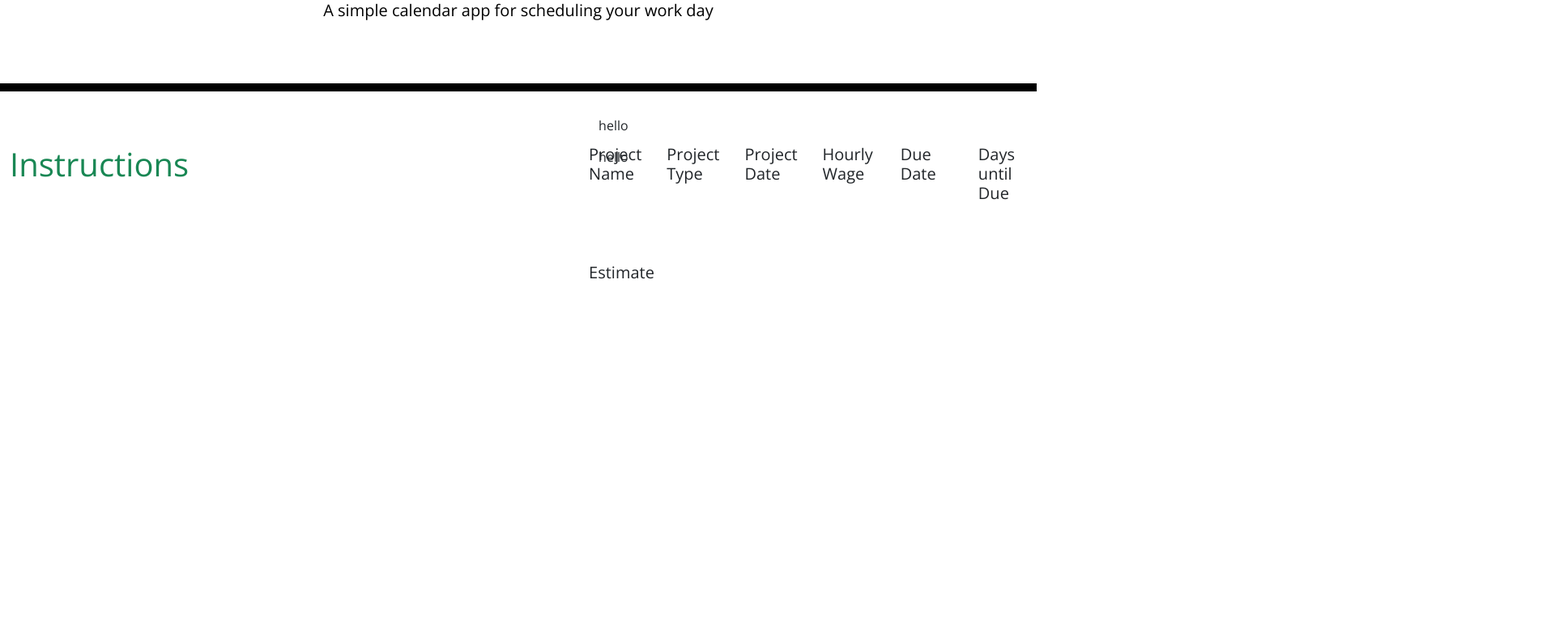
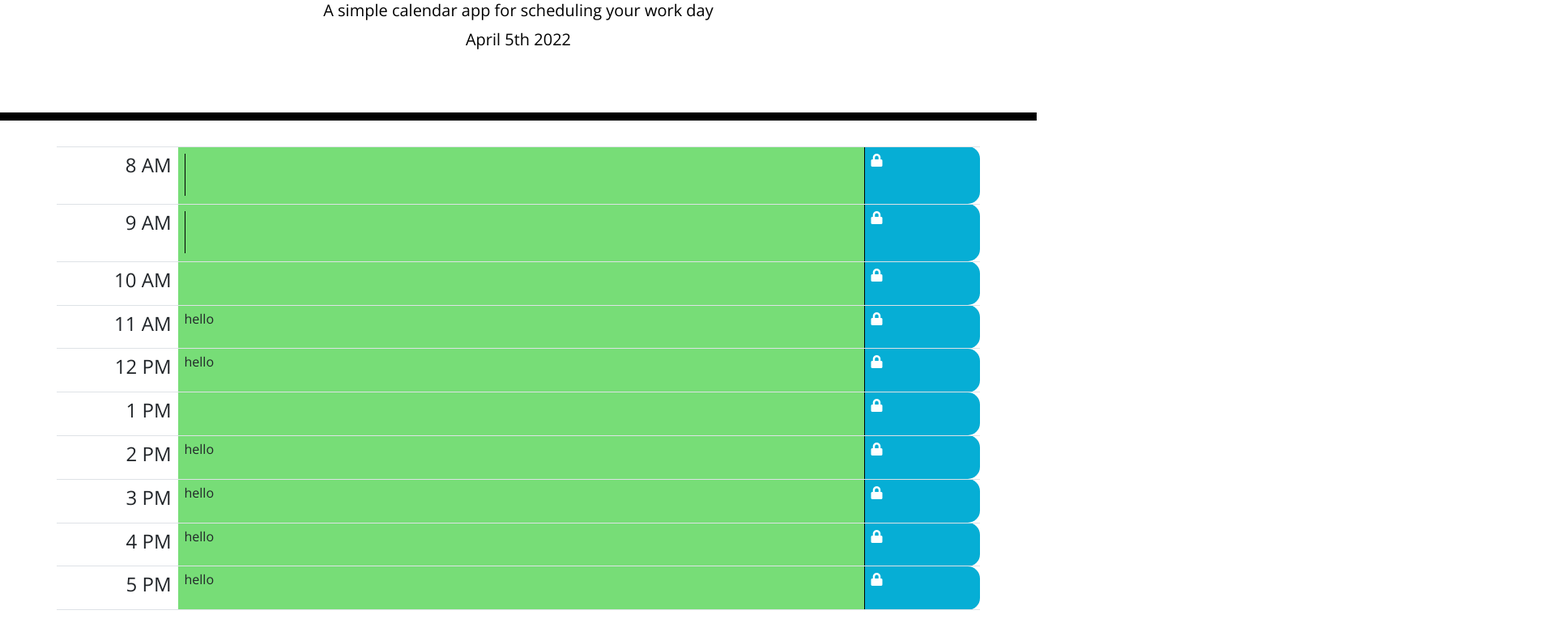
Before and after one commit to Bungycode/05-Third-Party-APIs-Work-Day-Scheduler, a plain HTML site: page index.html in a window 1280 px wide. Shown: the part 146-916 px from the top of the page at 81% size, 1920 px wide, since content can reach past the window. Before the commit the page ends 800 px from the top, so only its background shows below. Drawn offline with nearby package versions, Linux system fonts and the light colour scheme.

Commit message:
added css and more html

```diff
--- a/assets/css/style.css
+++ b/assets/css/style.css
@@ -52,16 +52,22 @@ textarea {
   color: white;
 }
 
-.future {
+/* .future {
   background-color: #77dd77;
   color: white;
+} */
+
+tr :nth-child(2){
+  background-color: #77dd77;
+
+  /* color: white; */
 }
 
 .saveBtn {
   border-left: 1px solid black;
   border-top-right-radius: 15px;
   border-bottom-right-radius: 15px;
-  background-color: #06aed5;
+  background-color: #06aed5 !important;
   color: white;
 }
 
@@ -69,3 +75,7 @@ textarea {
   font-size: 20px;
   transition: all 0.3s ease-in-out;
 }
+
+th {
+  text-align: right;
+}
--- a/assets/js/script.js
+++ b/assets/js/script.js
@@ -0,0 +1,22 @@
+headerEl = document.querySelector("#header");
+
+
+
+
+
+
+
+
+
+var calendarAppTime = function () {
+    time = moment().format("MMMM Do YYYY");
+    console.log(time);
+
+    appTime = document.createElement("p");
+    appTime.setAttribute("class", "lead");
+    appTime.textContent = time;
+
+    headerEl.appendChild(appTime);
+}
+
+calendarAppTime();
--- a/index.html
+++ b/index.html
@@ -25,61 +25,128 @@
   </head>
 
   <body>
-    <header class="jumbotron">
+    <header class="jumbotron" id="header">
       <h1 class="display-3">Work Day Scheduler</h1>
       <p class="lead">A simple calendar app for scheduling your work day</p>
       <!-- <p id="currentDay" class="lead"></p> -->
     </header>
-    <table class="d-flex">
-      <thead class="container">
-      <!-- Timeblocks go here -->
-      <tr class="row d-flex flex-column">
-        <td class="col text-success">
-          <h1>Instructions</h1>
+    <main>
+      <table class="table container">
+        <tbody>
+          <tr>
+            <th class="col-2">
+              <h4>8 AM</h4>
+            </th>
+            <td class="col-8">
+              <textarea></textarea>
             </td>
-        <td class="col">hello
-        </td>
-        <td class="col">hello
-        </td>
-        <td class="col">
-        </td>
-        <td class="col">
-        </td>
-        <td class="col">
+            <td class="col-2 saveBtn">
+              <i class="fa fa-lock" aria-hidden="true"></i>
             </td>
           </tr>
-    </thead>
-    <tbody>
-      <tr class="row">
-        <th class="col">
-          <h5>Project Name</h5>
+          <tr>
+            <th>
+              <h4>9 AM</h4>
             </th>
-        <th class="col">
-          <h5>Project Type</h5>
+            <td>
+              <textarea name="textarea" cols="87.5"></textarea>
+            </td>
+            <td class="saveBtn">
+              <i class="fa fa-lock" aria-hidden="true"></i>
+            </td>
+          </tr>
+          <tr>
+            <th>
+              <h4>10 AM</h4>
             </th>
-        <th class="col">
-          <h5>Project Date</h5>
+            <td>
+            </td>
+            <td class="saveBtn">
+              <i class="fa fa-lock" aria-hidden="true"></i>
+            </td>
+          </tr>
+          <tr>
+            <th>
+              <h4>11 AM</h4>
             </th>
-        <th class="col">
-          <h5>Hourly Wage</h5>
+            <td>
+              hello
+            </td>
+            <td class="saveBtn">
+              <i class="fa fa-lock" aria-hidden="true"></i>
+            </td>
+          </tr>
+          <tr>
+            <th>
+              <h4>12 PM</h4>
             </th>
-        <th class="col">
-          <h5>Due Date</h5>
+            <td>
+              hello
+            </td>
+            <td class="saveBtn">
+              <i class="fa fa-lock" aria-hidden="true"></i>
+            </td>
+          </tr>
+          <tr>
+            <th>
+              <h4>1 PM</h4>
             </th>
-        <th class="col">
-          <h5>Days until Due</h5>
+            <td>
+            </td>
+            <td class="saveBtn">
+              <i class="fa fa-lock" aria-hidden="true"></i>
+            </td>
+          </tr>
+          <tr>
+            <th>
+              <h4>2 PM</h4>
             </th>
-        <th class="col">
-          <h5>Estimate</h5>
+            <td>
+              hello
+            </td>
+            <td class="saveBtn">
+              <i class="fa fa-lock" aria-hidden="true"></i>
+            </td>
+          </tr>
+          <tr>
+            <th>
+              <h4>3 PM</h4>
             </th>
-        <th class="col">
-          <h5></h5>
+            <td>
+              hello
+            </td>
+            <td class="saveBtn">
+              <i class="fa fa-lock" aria-hidden="true"></i>
+            </td>
+          </tr>
+          <tr>
+            <th>
+              <h4>4 PM</h4>
+            </td>
+            <td>
+              hello
+            </td>
+            <td class="saveBtn">
+              <i class="fa fa-lock" aria-hidden="true"></i>
+            </td>
+          </tr>
+          <tr>
+            <th>
+              <h4>5 PM</h4>
             </th>
+            <td>
+              hello
+            </td>
+            <td class="saveBtn">
+              <i class="fa fa-lock" aria-hidden="true"></i>
+            </td>
           </tr>
         </tbody>
       </table>
+    </main>
 
     <script src="https://cdnjs.cloudflare.com/ajax/libs/jquery/3.2.1/jquery.min.js"></script>
     <script src="https://cdnjs.cloudflare.com/ajax/libs/moment.js/2.24.0/moment.min.js"></script>
+    <script src="./assets/js/script.js"></script>
   </body>
 </html>
```
Also changed, not shown: assets/images/05-third-party-apis-homework-demo.gif (added). Lines whose indentation alone changed are shown as unchanged.
